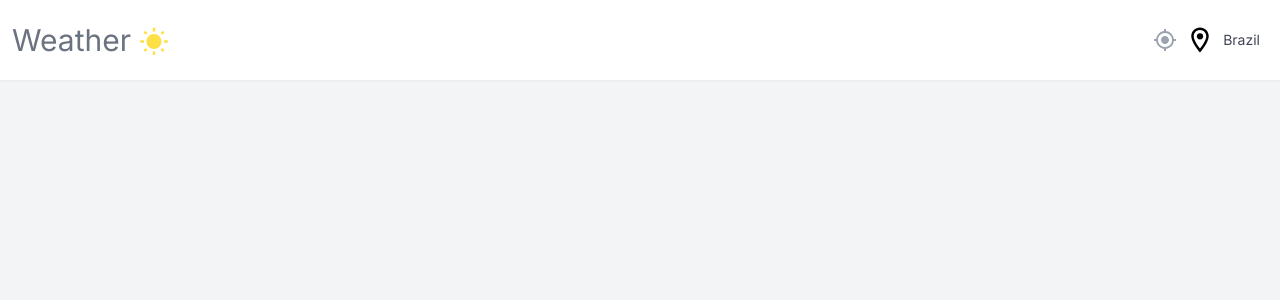
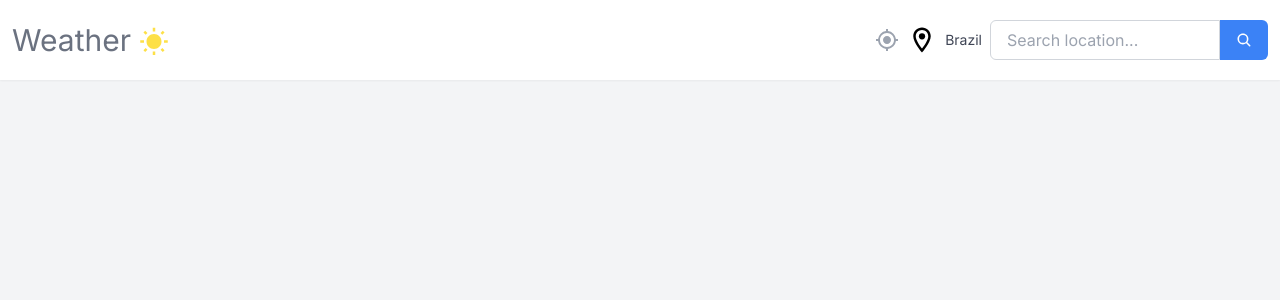
Before and after one commit to gabrielbiscaia/weather-forecast, a Next.js app: page / in a window 1280 px wide. Shown: the top 300 px of the page. Built offline with nearby package versions, Linux system fonts and the light colour scheme.

Commit message:
style: SearchBox

```diff
--- a/src/components/Navbar.tsx
+++ b/src/components/Navbar.tsx
@@ -1,24 +1,27 @@
-import React from 'react'
-import { MdMyLocation, MdOutlineLocationOn, MdWbSunny } from 'react-icons/md'
+import React from "react";
+import { MdMyLocation, MdOutlineLocationOn, MdWbSunny } from "react-icons/md";
+import SearchBox from "./SearchBox";
 
-type Props = {}
+type Props = {};
 
 export default function Navbar({}: Props) {
   return (
-    <nav className='shadow-sm sticky top-0 left-0 z-50 bg-white'>
-        <div className='h-[80px] w-full flex justify-between items-center max-w-7xl px-3 mx-auto'>
-            <p className='flex items-center justify-center gap-2'>
-                <h2 className='text-gray-500 text-3xl'>Weather</h2>
-                <MdWbSunny className='text-3xl mt-1 text-yellow-300' />
-            </p>
-            {/* */}
-            <section className='flex gap-2 items-center'>
-                <MdMyLocation className='text-2xl text-gray-400 hover:opacity-80 cursor-pointer' />
-                <MdOutlineLocationOn className='text-3xl' />
-                <p className='text-slate-900/80 text-sm'> Brazil </p>
-                <div>{/*Search Bar*/}</div>
-            </section>
-        </div>
+    <nav className="shadow-sm sticky top-0 left-0 z-50 bg-white">
+      <div className="h-[80px] w-full flex justify-between items-center max-w-7xl px-3 mx-auto">
+        <p className="flex items-center justify-center gap-2">
+          <h2 className="text-gray-500 text-3xl">Weather</h2>
+          <MdWbSunny className="text-3xl mt-1 text-yellow-300" />
+        </p>
+        {/* */}
+        <section className="flex gap-2 items-center">
+          <MdMyLocation className="text-2xl text-gray-400 hover:opacity-80 cursor-pointer" />
+          <MdOutlineLocationOn className="text-3xl" />
+          <p className="text-slate-900/80 text-sm"> Brazil </p>
+          <div>
+            <SearchBox />
+          </div>
+        </section>
+      </div>
     </nav>
-  )
+  );
 }
--- a/src/components/SearchBox.tsx
+++ b/src/components/SearchBox.tsx
@@ -1,12 +1,19 @@
 import React from "react";
+import { IoSearch } from "react-icons/io5";
 
 type Props = {};
 
 export default function SearchBox({}: Props) {
   return (
     <form className="flex relative items-center justify-center h-10">
-      <input type="text" />
-      <button></button>
+      <input
+        type="text"
+        placeholder="Search location..."
+        className="px-4 py-2 w-[230px] border border-gray-300 rounded-l-md focus:outline-none focus:border-blue-500 h-full"
+      />
+      <button className="px-4 py-2 bg-blue-500 text-white rounded-r-md focus:outline-none hover:bg-blue-600 whitespace-nowrap h-full">
+        <IoSearch />
+      </button>
     </form>
   );
 }
```
